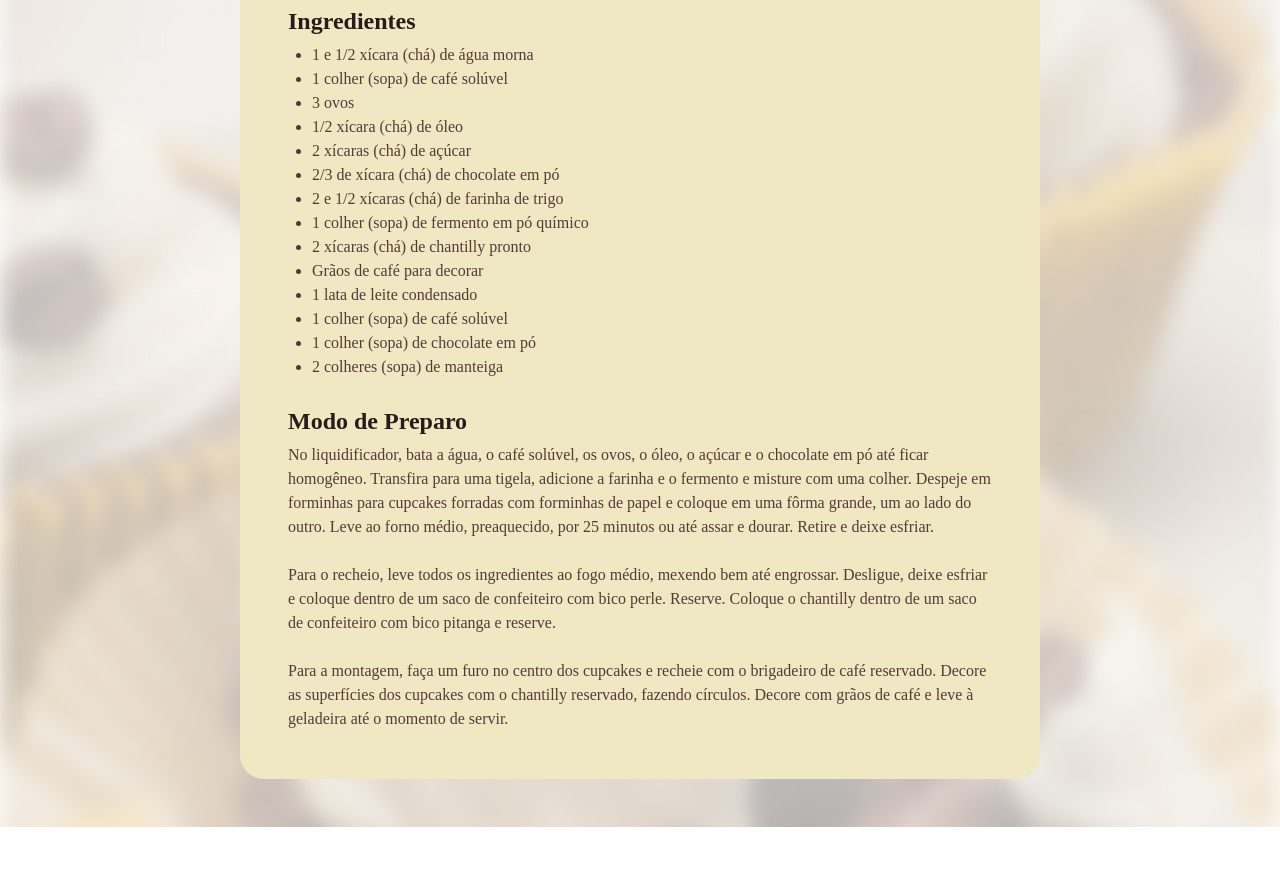
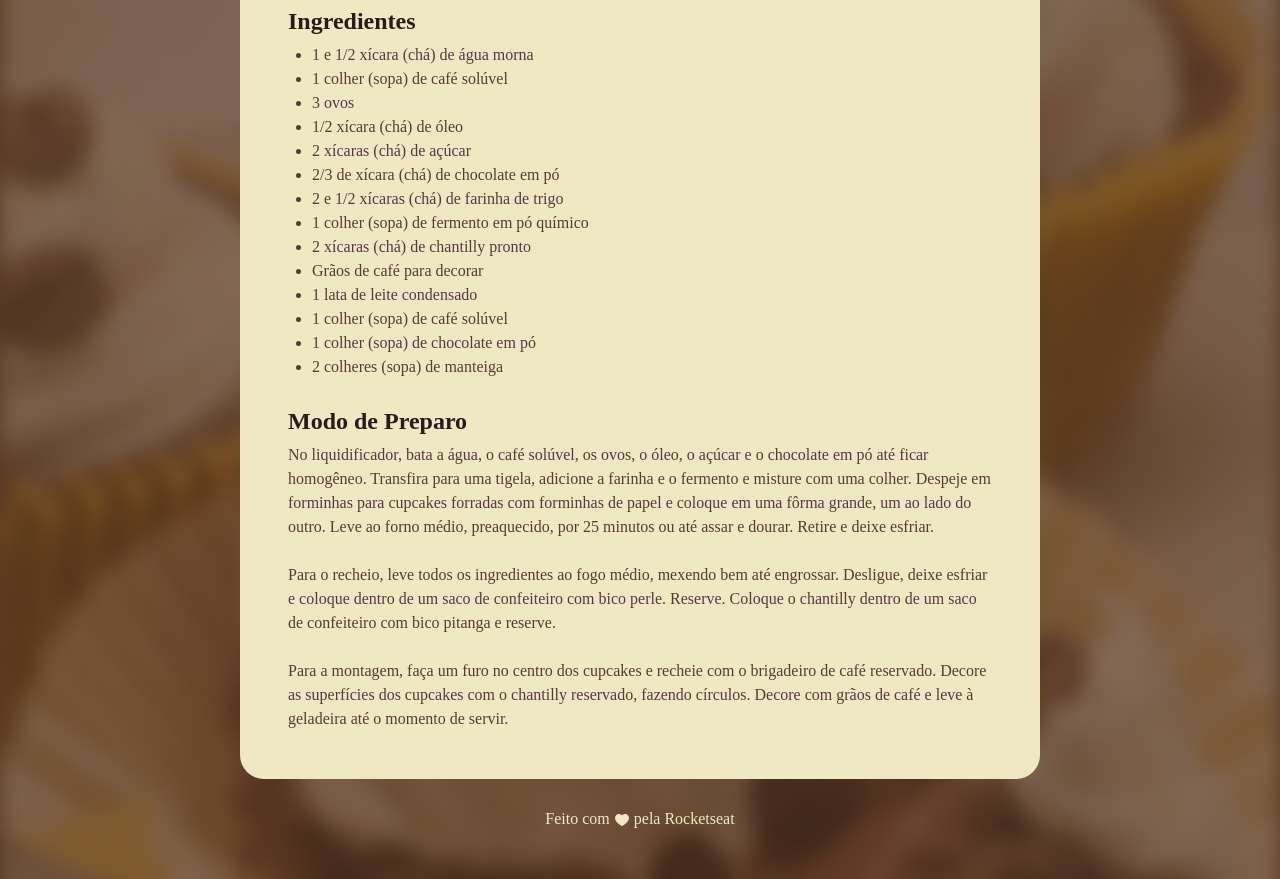
Before and after one commit to RodrigoSantos-Fonseca/Projeto--Receita, a plain HTML site: page index.html in a window 1280 px wide. Shown: the part 337-1216 px from the top of the page. Before the commit the page ends 1164 px from the top, so only its background shows below. Drawn offline with Linux system fonts and the light colour scheme; a web font is replaced by a local one.

Commit message:
finalizado

```diff
--- a/index.html
+++ b/index.html
@@ -53,5 +53,8 @@ Para a montagem, faça um furo no centro dos cupcakes e recheie com o brigadeiro
       </section>
     </main>
     </div>
+    <footer>Feito com
+      <img src="assets/ph_heart-fill.svg" alt="">
+      pela Rocketseat </footer>
 </body>
 </html>
--- a/style.css
+++ b/style.css
@@ -12,7 +12,7 @@
 
 
 body{
-  background-image: url(assets/bg-image.jpg);
+  background-image: url(assets/Página\ de\ receita.png);
   background-size: cover;
 
 }
@@ -23,7 +23,7 @@ body{
     padding: 24px;
     background-color: #F0E8C2;
     border-radius: 24px;
-    margin: 48px auto;
+    margin: 48px auto 28px;
 }
 
 
@@ -65,3 +65,15 @@ h1,h2{
 ul{
   padding-left: 24px;
 }
+
+footer{
+  color:#f0e8c2;
+  text-align: center;
+  padding-bottom: 48px;
+
+}
+
+
+footer img{
+  vertical-align: middle;
+}
```
Also changed, not shown: assets/Página de receita.png (added), assets/ph_heart-fill.svg (added).
